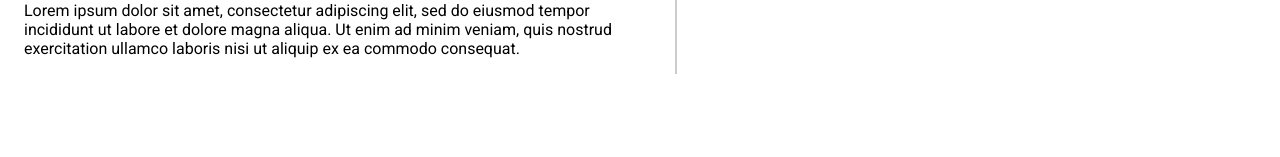
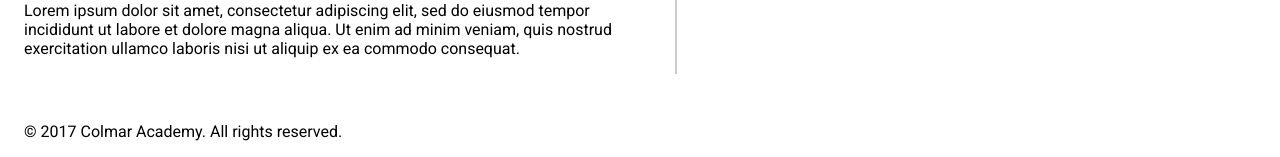
Before and after one commit to davegordon639/colmar, a plain HTML site: page index.html in a window 1280 px wide. Shown: the part 2704-2861 px from the top of the page. Before the commit the page ends 2810 px from the top, so only its background shows below. Drawn offline with Linux system fonts and the light colour scheme.

Commit message:
Add footer

```diff
--- a/index.html
+++ b/index.html
@@ -171,6 +171,7 @@
           Your browser does not support the video tag.
         </video>
       </div>
+      <p class="footer">&copy; 2017 Colmar Academy. All rights reserved.</p>
     </div>
   </body>
 </html>
--- a/resources/css/style.css
+++ b/resources/css/style.css
@@ -152,6 +152,10 @@ nav ul li {
   padding: 16px 16px 24px 16px;
 }
 
+.footer {
+  margin-left: 24px;
+}
+
 @media (max-width: 480px) {
 
   .desktop {
```
